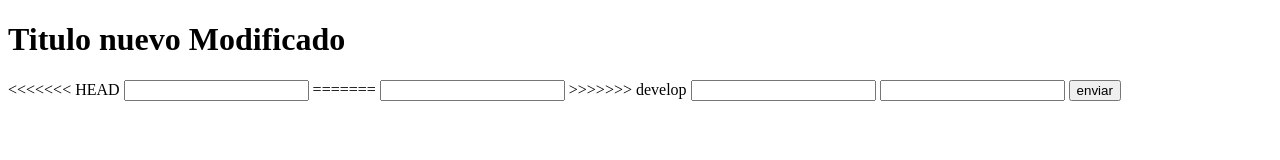
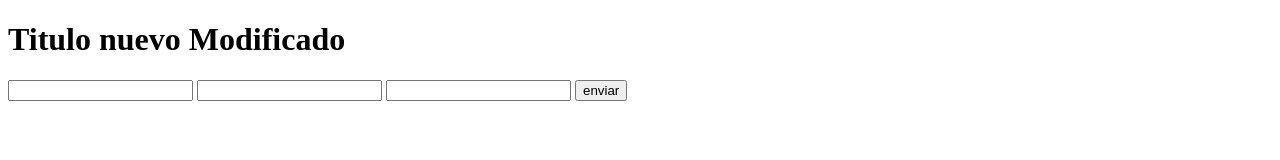
Before and after one commit to DEPM25/git-hello, a plain HTML site: page index.html in a window 1280 px wide. Drawn offline with Linux system fonts and the light colour scheme.

```diff
--- a/index.html
+++ b/index.html
@@ -10,11 +10,7 @@
     <h1>Titulo nuevo Modificado</h1>
 
     <form action="#" method="get">
-<<<<<<< HEAD
         <input type="number" name="firstName" id="firstName">
-=======
-        <input type="texto" name="firstName" id="firstName">
->>>>>>> develop
         <input type="text" name="LastName" id="LastName">
         <input type="number" name="age" id="age">
         <input type="button" value="enviar">
```
Also changed, not shown: 1 other file.
